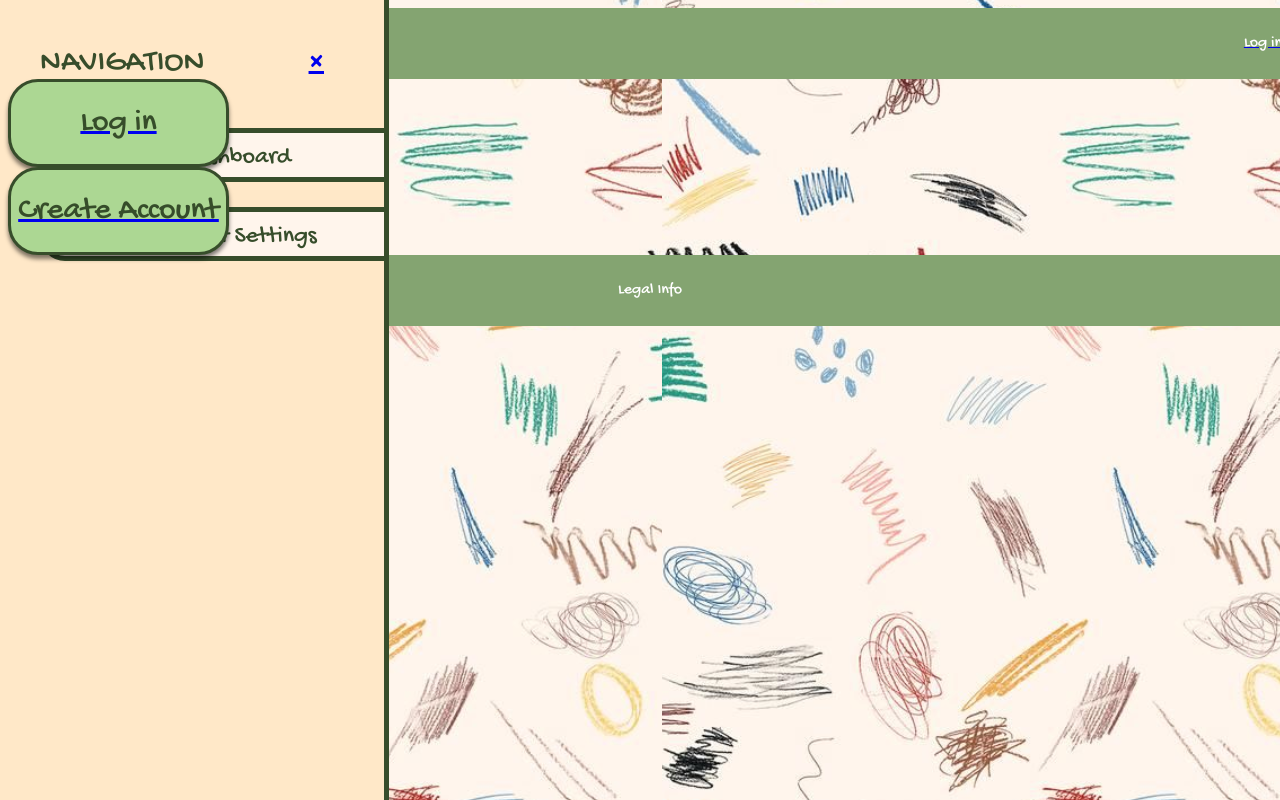
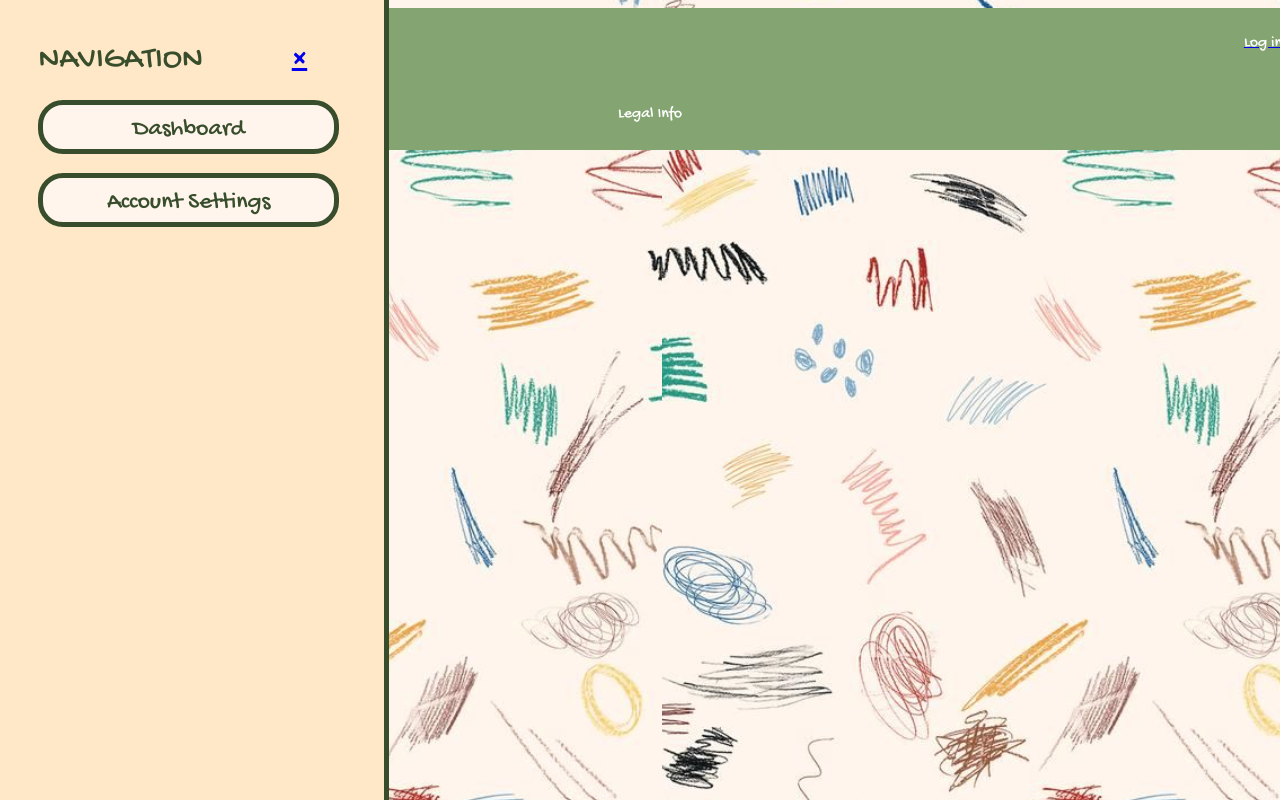
Before and after one commit to rin-bell4772/mttn, a Next.js app in the folder mttn/: page / in a window 1280 px wide. Built offline with nearby package versions, Linux system fonts and the light colour scheme; a web font is replaced by a local one.

Commit message:
Changed sidebar units from px to %, commented out login & create account buttoms temporarily

```diff
--- a/mttn/src/app/components/Sidebar.module.css
+++ b/mttn/src/app/components/Sidebar.module.css
@@ -2,7 +2,7 @@
     top: 0;
     left: 0;
     margin: 0;
-    padding-top: 22.5px;
+    padding-top: 1.5%;
     height: 100vh;
     width: 30%;
     position: fixed;
@@ -11,26 +11,27 @@
     font-family: "Gochi Hand", cursive;
     color: #374D2B;
     background-color: #FFE8C8;
+
 }
 
 .sidebar > div {
     display: flex;
+    align-items: center;
     justify-content: space-between;
-    align-items: center;
-    margin-left: 40px;
-    margin-right: 60px;
+    margin-left: 10%;
+    margin-right: 20%;
 }
 
 .sidebar > a {
-    width: 320px;
+    width: 60%;
     padding: 10px 30px 5px 30px;
     border-style: solid;
     border-width: 5px;
     border-color: #374D2B;
     border-radius: 25px;
-    margin: 25px;
-    margin-left: 40px;
-    margin-right: 40px;
+    margin-left: 10%;
+    margin-right: 10%;
+    margin-bottom: 5%;
     color: #374D2B;
     background-color: #FFF5EC;
     text-decoration: none;
--- a/mttn/src/app/components/Sidebar.tsx
+++ b/mttn/src/app/components/Sidebar.tsx
@@ -4,7 +4,7 @@ import Link from 'next/link';
 import styles from './Sidebar.module.css';
 
 export default function Sidebar() {
-    function handleClick() {
+    function closeNav() {
         const sidebar = document.getElementById("sidebar");
         if (sidebar) {
             sidebar.style.width = "0";
@@ -22,7 +22,7 @@ export default function Sidebar() {
         <div id="sidebar" className={styles.sidebar}>
             <div>
                 <h1>NAVIGATION</h1>
-                <Link href="#" onClick={handleClick} className={styles.closeButton}>&times;</Link>
+                <Link href="#" onClick={closeNav} className={styles.closeButton}>&times;</Link>
             </div>
             <Link href="./dashboard">Dashboard</Link>
             <Link href="./settings">Account Settings</Link>
--- a/mttn/src/app/page.tsx
+++ b/mttn/src/app/page.tsx
@@ -13,6 +13,7 @@ export default function Home() {
     <>
       <Nav />
       <Sidebar />
+      {/*
       <div className="flex gap-4 p-4">
         <Link href="/login">
           <Button type="submit">Log in</Button>
@@ -22,6 +23,7 @@ export default function Home() {
           <Button type= "submit">Create Account</Button>
         </Link>
       </div>
+      */}
       <Footer />
     </>
   );
```
